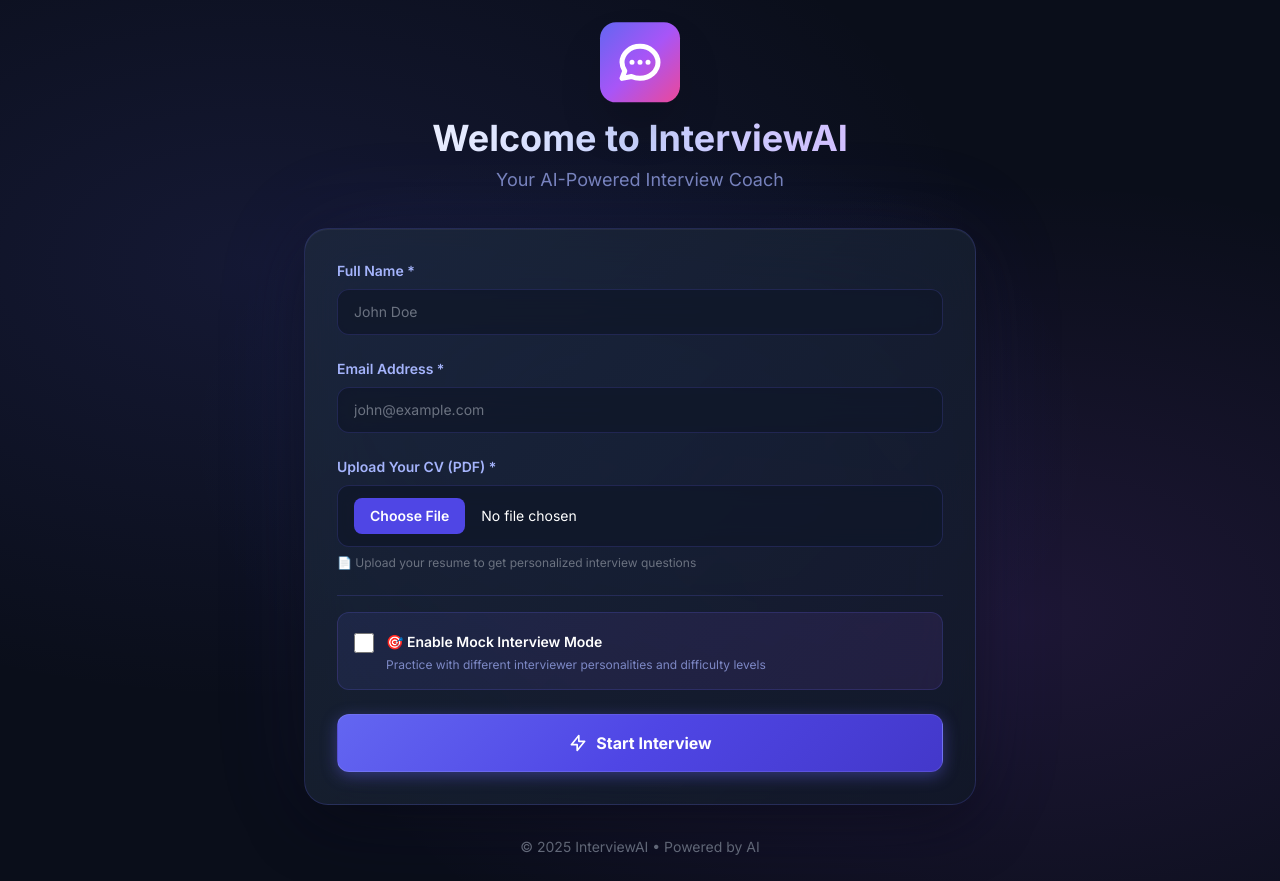
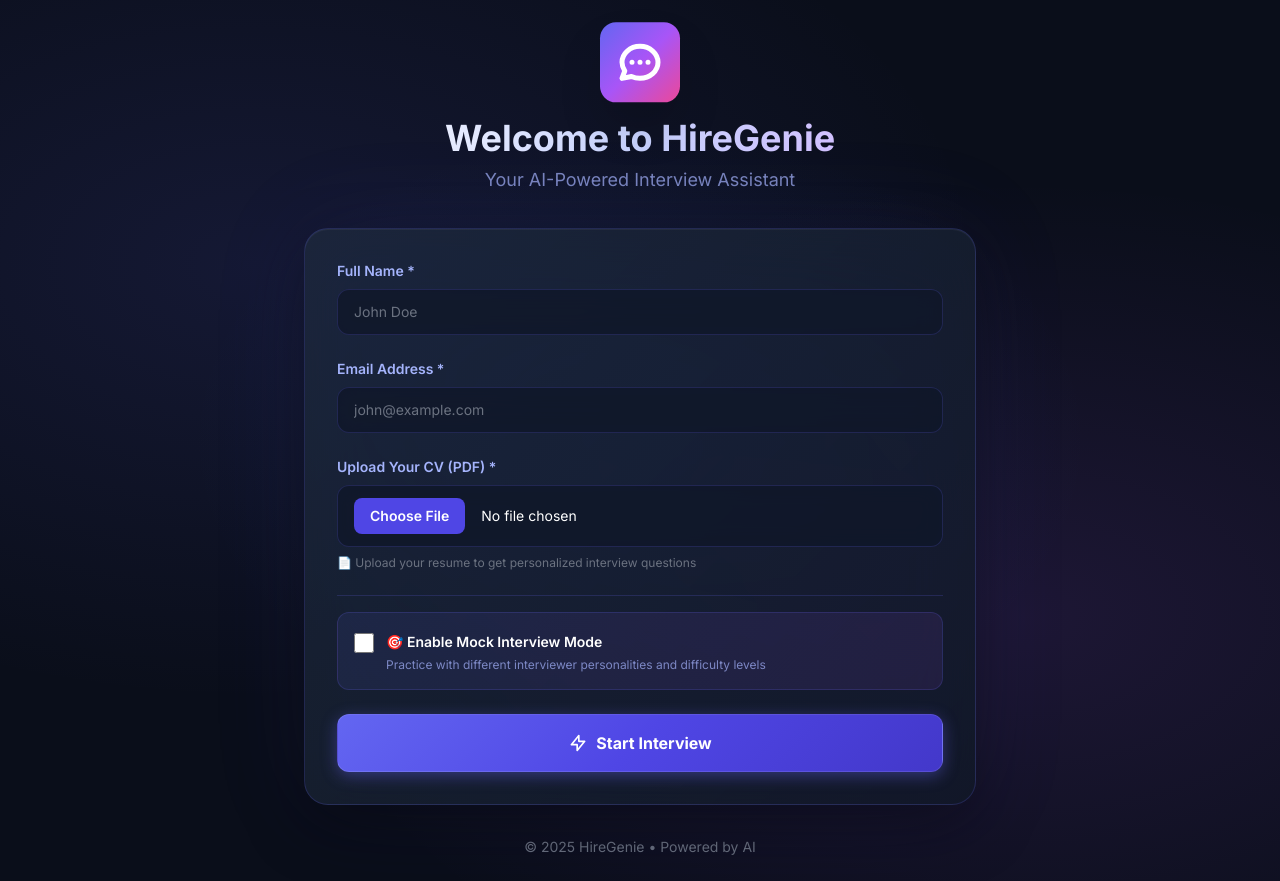
Before and after one commit to ISHPAL13/HRBOT, a Flask app: page /login in a window 1280 px wide. Run offline with Flask 3, Linux system fonts and the light colour scheme; some libraries are stand-ins or nearby versions.

Commit message:
Rebrand application to HireGenie - Update all branding from InterviewAI to HireGenie across UI, documentation, and codebase

```diff
--- a/backend/main.py
+++ b/backend/main.py
@@ -28,7 +28,7 @@ load_dotenv()
 # In-memory session store (simple alternative to Redis)
 SESSION_STORE: Dict[str, Dict] = {}
 
-app = FastAPI(title="InterviewAI", version="1.0")
+app = FastAPI(title="HireGenie", version="1.0")
 
 # Add CORS middleware FIRST
 app.add_middleware(
@@ -1071,7 +1071,7 @@ Be specific and reference actual examples from the interview transcript and resu
             alignment=TA_CENTER
         )
         story.append(Paragraph("This report was generated using AI-powered analysis. Human review is recommended.", footer_style))
-        story.append(Paragraph(f"Generated by InterviewAI • {datetime.now().strftime('%B %d, %Y at %I:%M %p')}", footer_style))
+        story.append(Paragraph(f"Generated by HireGenie • {datetime.now().strftime('%B %d, %Y at %I:%M %p')}", footer_style))
 
         # Build PDF
         doc.build(story)
--- a/backend/run.py
+++ b/backend/run.py
@@ -1,5 +1,5 @@
 """
-FastAPI Server Runner for InterviewAI
+FastAPI Server Runner for HireGenie
 Run this file to start the server: python run.py
 """
 import uvicorn
--- a/backend/templates/login.html
+++ b/backend/templates/login.html
@@ -3,7 +3,7 @@
 <head>
   <meta charset="UTF-8" />
   <meta name="viewport" content="width=device-width, initial-scale=1.0" />
-  <title>InterviewAI - Welcome</title>
+  <title>HireGenie - Welcome</title>
   <script src="https://cdn.tailwindcss.com"></script>
   <link rel="preconnect" href="https://fonts.googleapis.com">
   <link rel="preconnect" href="https://fonts.gstatic.com" crossorigin>
@@ -110,9 +110,9 @@
         </svg>
       </div>
       <h1 class="text-4xl font-bold bg-gradient-to-r from-white via-indigo-200 to-purple-300 bg-clip-text text-transparent mb-2">
-        Welcome to InterviewAI
+        Welcome to HireGenie
       </h1>
-      <p class="text-indigo-300/70 text-lg">Your AI-Powered Interview Coach</p>
+      <p class="text-indigo-300/70 text-lg">Your AI-Powered Interview Assistant</p>
     </div>
 
     <!-- Login Form -->
@@ -270,7 +270,7 @@
 
     <!-- Footer -->
     <div class="text-center mt-8 text-gray-500 text-sm">
-      <p>&copy; 2025 InterviewAI • Powered by AI</p>
+      <p>&copy; 2025 HireGenie • Powered by AI</p>
     </div>
 
   </div>
```
Also changed, not shown: backend/templates/index.html (+4 -4 lines), README.md.
